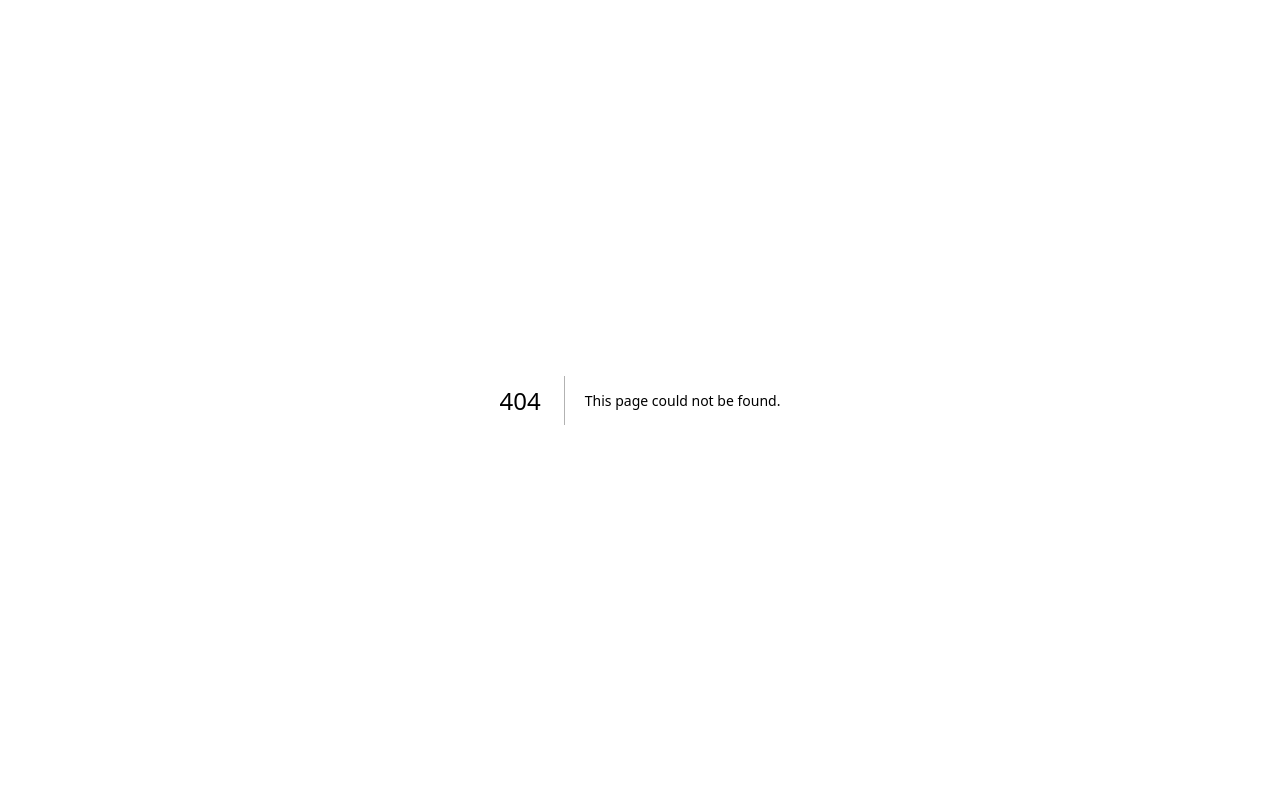
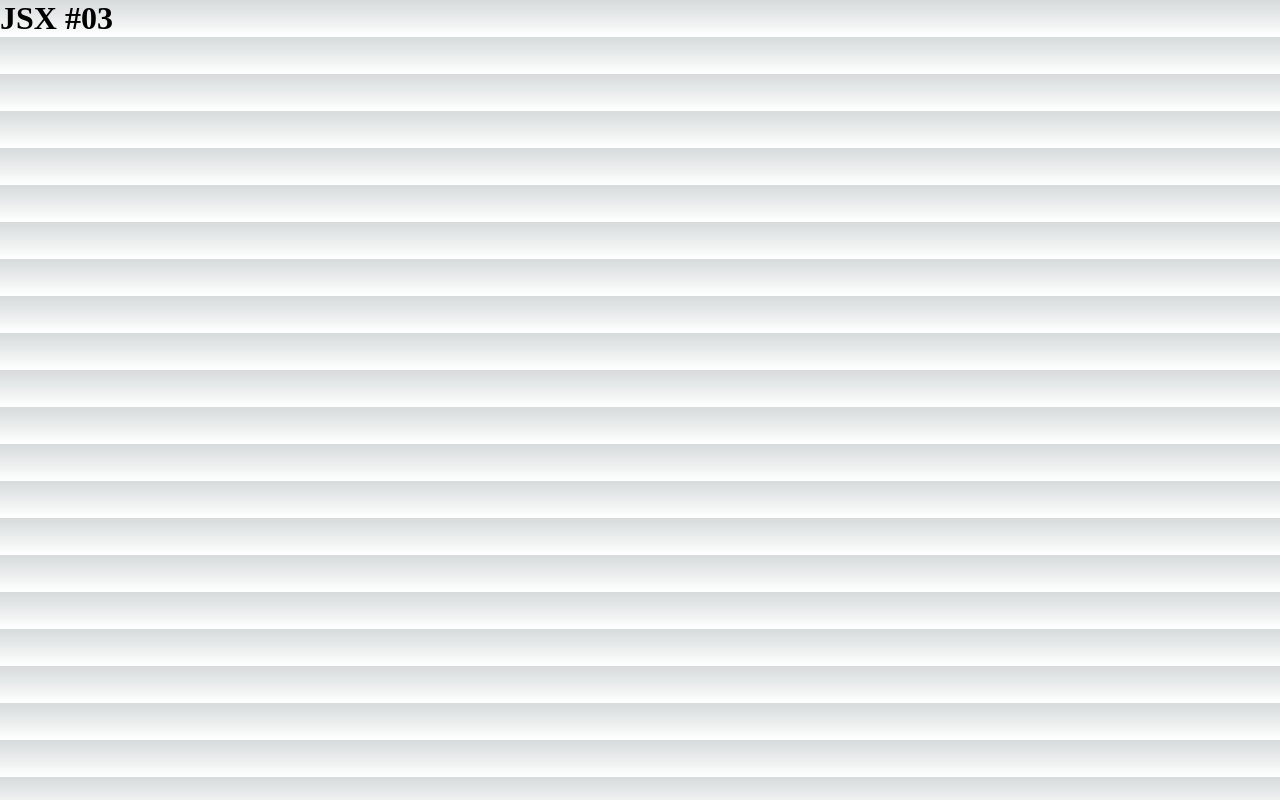
Before and after one commit to ThadeuCesario/NextCod3r, a Next.js app in the folder exercicios/: page /basicos/jsx3 in a window 1280 px wide. Before the commit this address had no page. Built offline with nearby package versions, Linux system fonts and the light colour scheme.

Commit message:
changing js extension file to jsx

```diff
--- /dev/null
+++ b/exercicios/pages/basicos/jsx3.jsx
@@ -0,0 +1,9 @@
+function jsx3() {
+    return (
+        <div>
+            <h1>JSX #03</h1>
+        </div>
+    )
+}
+
+export default jsx3;
```
Also changed, not shown: exercicios/pages/basicos/jsx1.jsx (renamed from exercicios/pages/basicos/jsx1.js), exercicios/pages/basicos/jsx2.jsx (renamed from exercicios/pages/basicos/jsx2.js), exercicios/pages/basicos/primeiro.jsx (renamed from exercicios/pages/basicos/primeiro.js), exercicios/pages/index.jsx (renamed from exercicios/pages/index.js).
